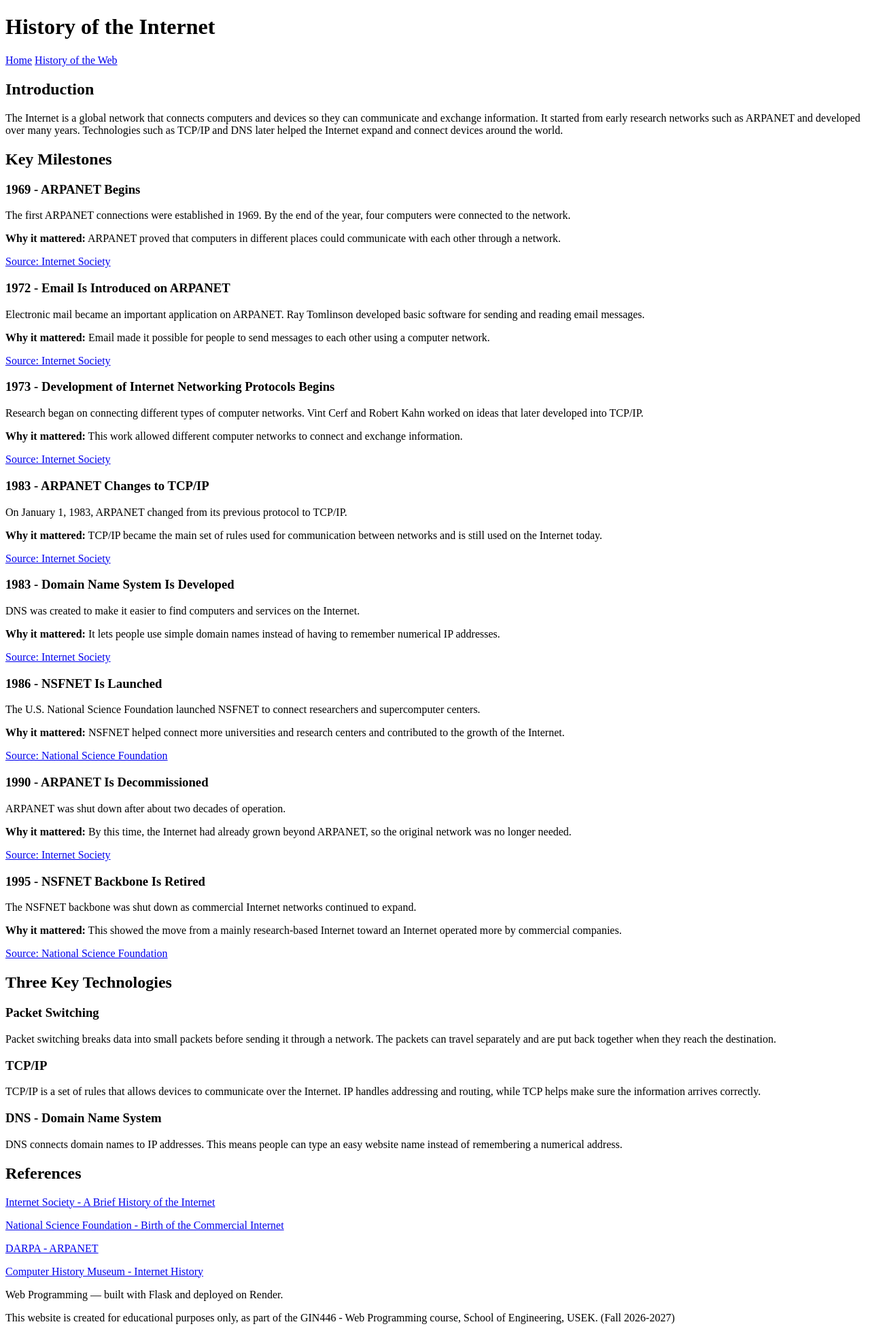
After one commit to eliehaddadd/web-programming-site, a Flask app: page /internet-history in a window 1280 px wide. The commit adds this page. Shown: the whole page at 68% size. Run offline with Flask 3, Linux system fonts and the light colour scheme.

Commit message:
Part 2 : hand-written history pages

```diff
--- a/app.py
+++ b/app.py
@@ -1,8 +1,6 @@
 """
-Web Programming — starter Flask application (Week 1).
-
-A minimal server that renders the portfolio home page. Over the semester you
-will add routes here; for now it serves a single page from the templates folder.
+Web Programming — Flask application.
+Serves the portfolio home page and the Week 2 history pages.
 """
 
 from flask import Flask, render_template
@@ -13,14 +11,23 @@ app = Flask(__name__)
 @app.route("/")
 def home():
     """Serve the portfolio home page."""
-    # The list of weekly work grows as the semester goes on.
     weekly_work = [
-        # {"week": 1, "title": "Live site launched", "url": "/"},
+        {"week": 1, "title": "Live site launched", "url": "/"},
+        {"week": 2, "title": "History of the Internet", "url": "/internet-history"},
+        {"week": 2, "title": "History of the Web", "url": "/web-history"},
     ]
     return render_template("index.html", weekly_work=weekly_work)
 
 
+@app.route("/internet-history")
+def internet_history():
+    return render_template("internet-history.html")
+
+
+@app.route("/web-history")
+def web_history():
+    return render_template("web-history.html")
+
+
 if __name__ == "__main__":
-    # For local development only. In production, Render runs the app with
-    # gunicorn (see the Procfile), not this block.
     app.run(debug=True)
--- /dev/null
+++ b/templates/internet-history.html
@@ -0,0 +1,269 @@
+<!DOCTYPE html>
+<html lang="en">
+
+<head>
+    <meta charset="UTF-8">
+    <title>History of the Internet</title>
+</head>
+
+<body>
+
+    <header>
+        <h1>History of the Internet</h1>
+
+        <nav>
+            <a href="/">Home</a>
+            <a href="/web-history">History of the Web</a>
+        </nav>
+    </header>
+
+    <main>
+
+        <section>
+            <h2>Introduction</h2>
+
+            <p>
+                The Internet is a global network that connects computers and devices
+                so they can communicate and exchange information. It started from
+                early research networks such as ARPANET and developed over many years.
+                Technologies such as TCP/IP and DNS later helped the Internet expand
+                and connect devices around the world.
+            </p>
+        </section>
+
+        <section>
+            <h2>Key Milestones</h2>
+
+            <article>
+                <h3>1969 - ARPANET Begins</h3>
+
+                <p>
+                    The first ARPANET connections were established in 1969.
+                    By the end of the year, four computers were connected to the network.
+                </p>
+
+                <p>
+                    <strong>Why it mattered:</strong>
+                    ARPANET proved that computers in different places could communicate
+                    with each other through a network.
+                </p>
+
+                <a href="https://www.internetsociety.org/internet/history-internet/brief-history-internet/">
+                    Source: Internet Society
+                </a>
+            </article>
+
+            <article>
+                <h3>1972 - Email Is Introduced on ARPANET</h3>
+
+                <p>
+                    Electronic mail became an important application on ARPANET.
+                    Ray Tomlinson developed basic software for sending and reading
+                    email messages.
+                </p>
+
+                <p>
+                    <strong>Why it mattered:</strong>
+                    Email made it possible for people to send messages to each other
+                    using a computer network.
+                </p>
+
+                <a href="https://www.internetsociety.org/internet/history-internet/brief-history-internet/">
+                    Source: Internet Society
+                </a>
+            </article>
+
+            <article>
+                <h3>1973 - Development of Internet Networking Protocols Begins</h3>
+
+                <p>
+                    Research began on connecting different types of computer networks.
+                    Vint Cerf and Robert Kahn worked on ideas that later developed
+                    into TCP/IP.
+                </p>
+
+                <p>
+                    <strong>Why it mattered:</strong>
+                    This work allowed different computer networks to connect and
+                    exchange information.
+                </p>
+
+                <a href="https://www.internetsociety.org/internet/history-internet/brief-history-internet/">
+                    Source: Internet Society
+                </a>
+            </article>
+
+            <article>
+                <h3>1983 - ARPANET Changes to TCP/IP</h3>
+
+                <p>
+                    On January 1, 1983, ARPANET changed from its previous protocol
+                    to TCP/IP.
+                </p>
+
+                <p>
+                    <strong>Why it mattered:</strong>
+                    TCP/IP became the main set of rules used for communication between
+                    networks and is still used on the Internet today.
+                </p>
+
+                <a href="https://www.internetsociety.org/internet/history-internet/brief-history-internet/">
+                    Source: Internet Society
+                </a>
+            </article>
+
+            <article>
+                <h3>1983 - Domain Name System Is Developed</h3>
+
+                <p>
+                    DNS was created to make it easier to find computers and services
+                    on the Internet.
+                </p>
+
+                <p>
+                    <strong>Why it mattered:</strong>
+                    It lets people use simple domain names instead of having to remember
+                    numerical IP addresses.
+                </p>
+
+                <a href="https://www.internetsociety.org/internet/history-internet/brief-history-internet/">
+                    Source: Internet Society
+                </a>
+            </article>
+
+            <article>
+                <h3>1986 - NSFNET Is Launched</h3>
+
+                <p>
+                    The U.S. National Science Foundation launched NSFNET to connect
+                    researchers and supercomputer centers.
+                </p>
+
+                <p>
+                    <strong>Why it mattered:</strong>
+                    NSFNET helped connect more universities and research centers
+                    and contributed to the growth of the Internet.
+                </p>
+
+                <a href="https://www.nsf.gov/impacts/internet">
+                    Source: National Science Foundation
+                </a>
+            </article>
+
+            <article>
+                <h3>1990 - ARPANET Is Decommissioned</h3>
+
+                <p>
+                    ARPANET was shut down after about two decades of operation.
+                </p>
+
+                <p>
+                    <strong>Why it mattered:</strong>
+                    By this time, the Internet had already grown beyond ARPANET,
+                    so the original network was no longer needed.
+                </p>
+
+                <a href="https://www.internetsociety.org/internet/history-internet/brief-history-internet/">
+                    Source: Internet Society
+                </a>
+            </article>
+
+            <article>
+                <h3>1995 - NSFNET Backbone Is Retired</h3>
+
+                <p>
+                    The NSFNET backbone was shut down as commercial Internet networks
+                    continued to expand.
+                </p>
+
+                <p>
+                    <strong>Why it mattered:</strong>
+                    This showed the move from a mainly research-based Internet toward
+                    an Internet operated more by commercial companies.
+                </p>
+
+                <a href="https://www.nsf.gov/impacts/internet">
+                    Source: National Science Foundation
+                </a>
+            </article>
+
+        </section>
+
+        <section>
+            <h2>Three Key Technologies</h2>
+
+            <article>
+                <h3>Packet Switching</h3>
+
+                <p>
+                    Packet switching breaks data into small packets before sending it
+                    through a network. The packets can travel separately and are put
+                    back together when they reach the destination.
+                </p>
+            </article>
+
+            <article>
+                <h3>TCP/IP</h3>
+
+                <p>
+                    TCP/IP is a set of rules that allows devices to communicate over
+                    the Internet. IP handles addressing and routing, while TCP helps
+                    make sure the information arrives correctly.
+                </p>
+            </article>
+
+            <article>
+                <h3>DNS - Domain Name System</h3>
+
+                <p>
+                    DNS connects domain names to IP addresses. This means people can
+                    type an easy website name instead of remembering a numerical address.
+                </p>
+            </article>
+
+        </section>
+
+        <section>
+            <h2>References</h2>
+
+            <p>
+                <a href="https://www.internetsociety.org/internet/history-internet/brief-history-internet/">
+                    Internet Society - A Brief History of the Internet
+                </a>
+            </p>
+
+            <p>
+                <a href="https://www.nsf.gov/impacts/internet">
+                    National Science Foundation - Birth of the Commercial Internet
+                </a>
+            </p>
+
+            <p>
+                <a href="https://www.darpa.mil/news/features/arpanet">
+                    DARPA - ARPANET
+                </a>
+            </p>
+
+            <p>
+                <a href="https://www.computerhistory.org/internethistory/">
+                    Computer History Museum - Internet History
+                </a>
+            </p>
+
+        </section>
+
+    </main>
+
+    <footer>
+        <p>Web Programming — built with Flask and deployed on Render.</p>
+
+        <p>
+            This website is created for educational purposes only, as part of the
+            GIN446 - Web Programming course, School of Engineering, USEK.
+            (Fall 2026-2027)
+        </p>
+    </footer>
+
+</body>
+
+</html>
```
Also changed, not shown: templates/index.html (+6 -1 lines), templates/web-history.html (added, +246 -0 lines).
